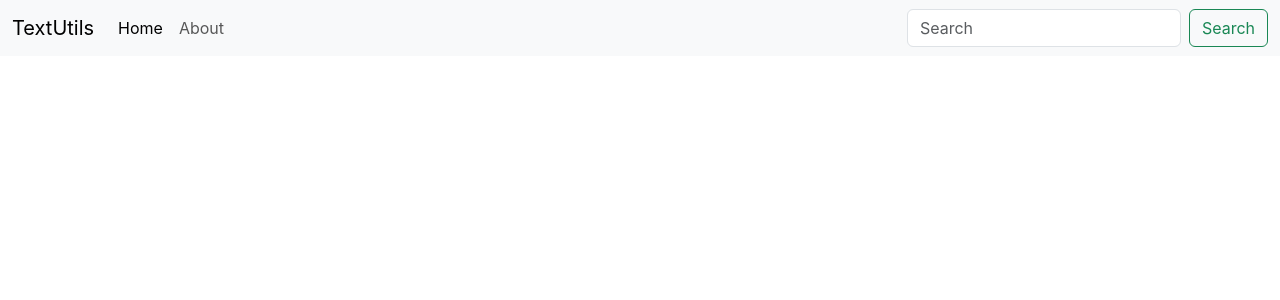
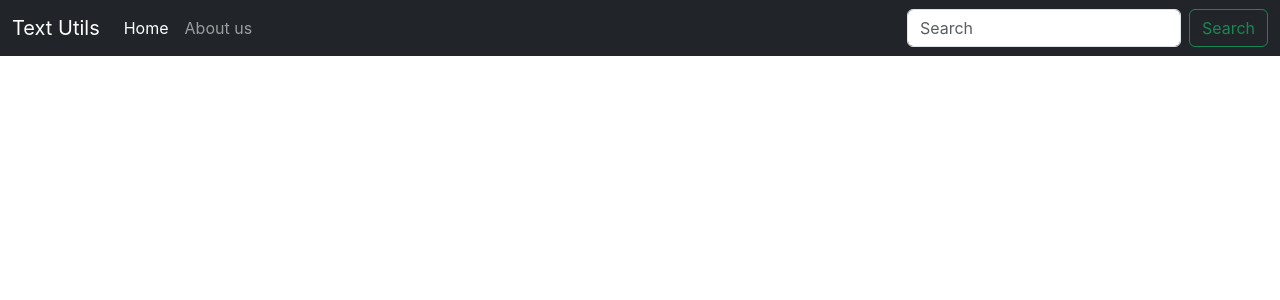
Before and after one commit to nirajkumar999/my-react-app, a React (Create React App) app: page / in a window 1280 px wide. Shown: the top 300 px of the page. Built offline with nearby package versions, Linux system fonts and the light colour scheme.

Commit message:
lecture 6 : props, proptypes, defaultprops

```diff
--- a/src/App.js
+++ b/src/App.js
@@ -1,52 +1,10 @@
 import "./App.css";
-
+import Navbar from './components/Navbar';
 function App() {
   return (
-    <>
-      <nav className="navbar navbar-expand-lg bg-body-tertiary">
-        <div className="container-fluid">
-          <a className="navbar-brand" href="/">
-            TextUtils
-          </a>
-          <button
-            className="navbar-toggler"
-            type="button"
-            data-bs-toggle="collapse"
-            data-bs-target="#navbarSupportedContent"
-            aria-controls="navbarSupportedContent"
-            aria-expanded="false"
-            aria-label="Toggle navigation"
-          >
-            <span className="navbar-toggler-icon"></span>
-          </button>
-          <div className="collapse navbar-collapse" id="navbarSupportedContent">
-            <ul className="navbar-nav me-auto mb-2 mb-lg-0">
-              <li className="nav-item">
-                <a className="nav-link active" aria-current="page" href="/">
-                  Home
-                </a>
-              </li>
-              <li className="nav-item">
-                <a className="nav-link" href="/">
-                  About
-                </a>
-              </li>
-            </ul>
-            <form className="d-flex" role="search">
-              <input
-                className="form-control me-2"
-                type="search"
-                placeholder="Search"
-                aria-label="Search"
-              />
-              <button className="btn btn-outline-success" type="submit">
-                Search
-              </button>
-            </form>
-          </div>
-        </div>
-      </nav>
-    </>
+   <>
+    <Navbar title='Text Utils'/>
+   </>
   );
 }
 
--- /dev/null
+++ b/src/components/Navbar.js
@@ -0,0 +1,62 @@
+import React from "react";
+import PropTypes from 'prop-types'
+
+export default function Navbar(props) {
+  return (
+    <div>
+      <nav className="navbar navbar-expand-lg navbar-dark bg-dark">
+        <div className="container-fluid">
+          <a className="navbar-brand" href="/">
+            {props.title}
+          </a>
+          <button
+            className="navbar-toggler"
+            type="button"
+            data-bs-toggle="collapse"
+            data-bs-target="#navbarSupportedContent"
+            aria-controls="navbarSupportedContent"
+            aria-expanded="false"
+            aria-label="Toggle navigation"
+          >
+            <span className="navbar-toggler-icon"></span>
+          </button>
+          <div className="collapse navbar-collapse" id="navbarSupportedContent">
+            <ul className="navbar-nav me-auto mb-2 mb-lg-0">
+              <li className="nav-item">
+                <a className="nav-link active" aria-current="page" href="/">
+                  Home
+                </a>
+              </li>
+              <li className="nav-item">
+                <a className="nav-link" href="/">
+                  {props.aboutText}
+                </a>
+              </li>
+            </ul>
+            <form className="d-flex" role="search">
+              <input
+                className="form-control me-2"
+                type="search"
+                placeholder="Search"
+                aria-label="Search"
+              />
+              <button className="btn btn-outline-success" type="submit">
+                Search
+              </button>
+            </form>
+          </div>
+        </div>
+      </nav>
+    </div>
+  );
+}
+
+Navbar.propTypes = {
+    title: PropTypes.string.isRequired,
+    aboutText: PropTypes.string
+}
+
+Navbar.defaultProps = {
+     title: 'Set title here',
+     aboutText: 'About us'
+}
```
